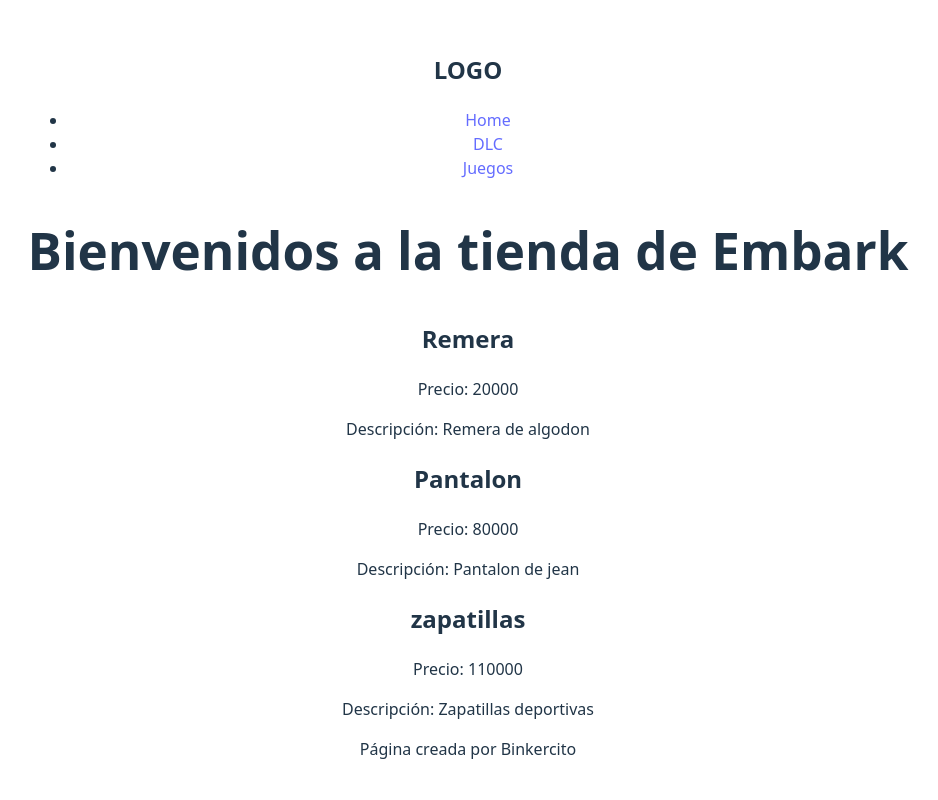
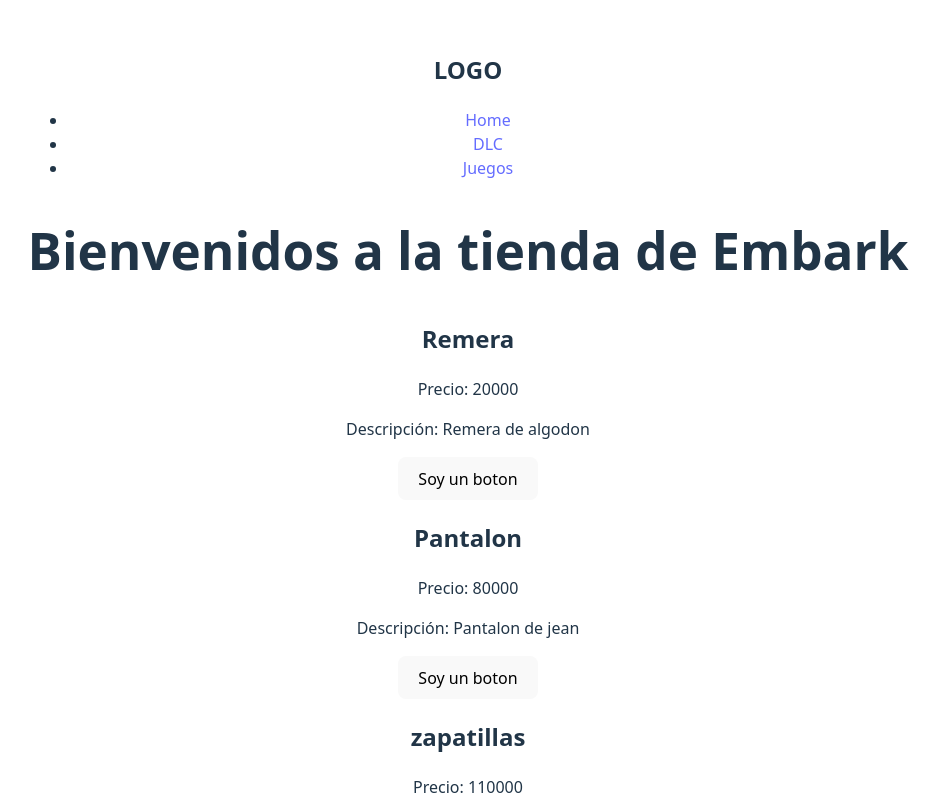
Before and after one commit to carlosbinker/react-practica, a React (Vite) app: page / in a window 1280 px wide. Shown: the top 800 px of the page, without its empty margins (172-1110 px from the left). Built offline with nearby package versions, Linux system fonts and the light colour scheme.

Commit message:
Le agregamos children al componente Item.jsx, aunque no sea obligatorio

```diff
--- a/src/components/Item/Item.jsx
+++ b/src/components/Item/Item.jsx
@@ -1,4 +1,5 @@
-export const Item = ({id, nombre, precio, descripcion}) => {
+ //recordamos el uso del children, no es obligatorio que esté
+export const Item = ({ id, nombre, precio, descripcion, children }) => {
     return (
         <>
 
@@ -7,6 +8,7 @@
                 <h2>{nombre}</h2>
                 <p>Precio: {precio}</p>
                 <p>Descripción: {descripcion}</p>
+                {children}
             </article>
         </>
     );
--- a/src/components/ItemList/ItemList.jsx
+++ b/src/components/ItemList/ItemList.jsx
@@ -8,7 +8,10 @@
     return (
         <>
             {lista.length ? (
-                lista.map((prod) => <Item key={prod.id} {...prod} />)
+                lista.map((prod) =>
+                    <Item key={prod.id} {...prod}>
+                        <button>Soy un boton</button>
+                    </Item>)
 
             ) : <p>No hay productos</p>}
         </>
```
